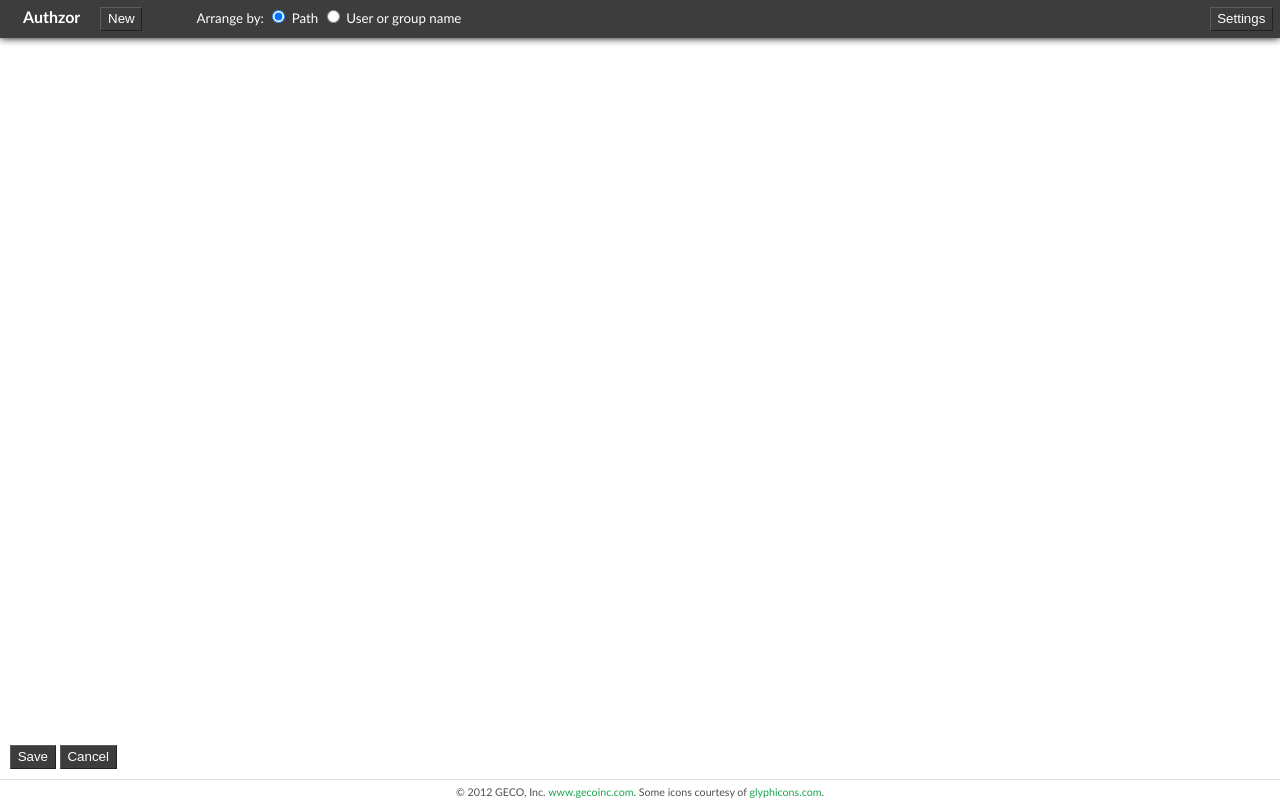
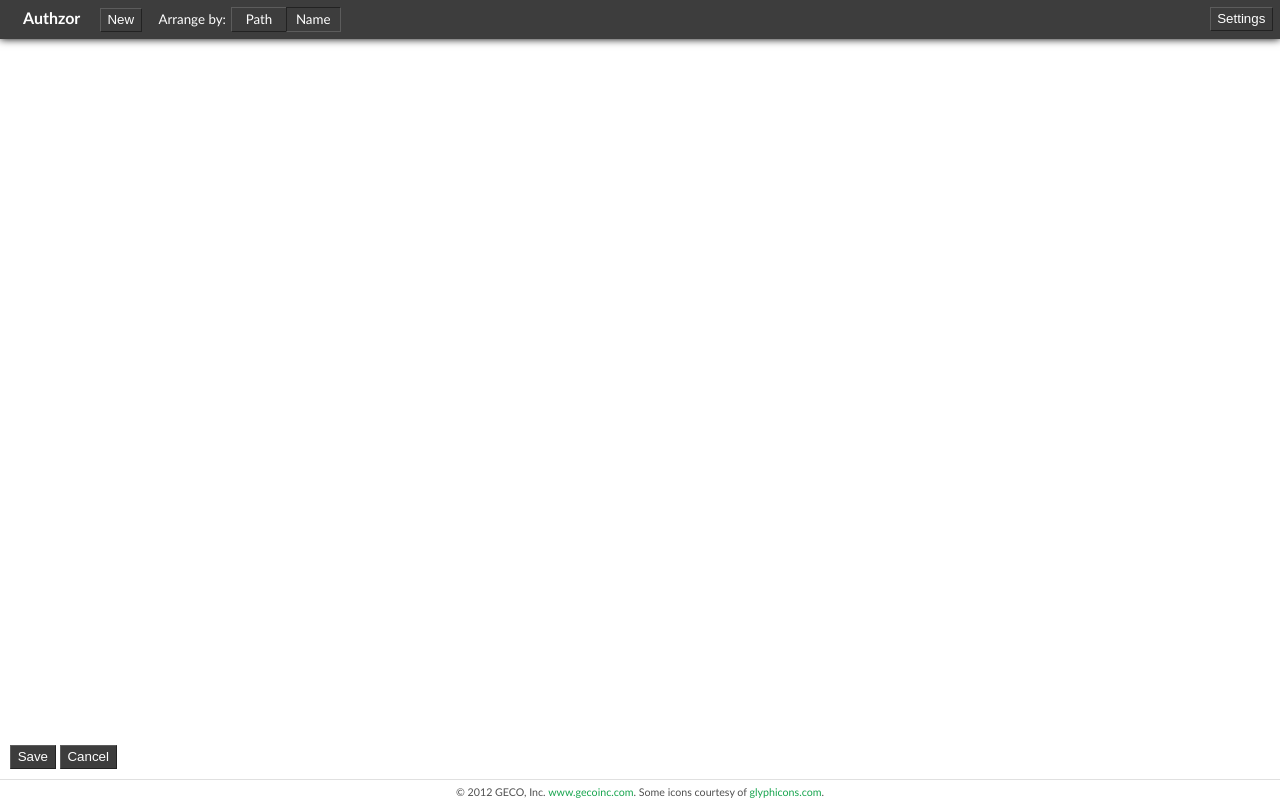
Before and after one commit to rburgoyne/authzor, a plain HTML site: page index.html in a window 1280 px wide. Drawn offline with Linux system fonts and the light colour scheme; no server answers.

Commit message:
changed radio buttons in button bar to toggle buttons

```diff
--- a/index.html
+++ b/index.html
@@ -96,14 +96,18 @@
             <input type="button" id="edit-button" value="Edit" class="selection-only-button" />
             <input type="button" id="copy-button" value="Copy" class="selection-only-button" />
             <input type="button" id="delete-button" value="Delete" class="selection-only-button" />
+            <label>Arrange by:</label>
             <span id="arrange-by-radio-button-group">
-            	<label>Arrange by: </label>
-            	<input type="radio" id="arrange-by-path-radio-button"
-            		value="path" name="arrange-by" checked />
-            	<label for="arrange-by-path-radio-button">Path</label>
-            	<input type="radio" id="arrange-by-name-radio-button"
-            		value="name" name="arrange-by" />
-            	<label for="arrange-by-name-radio-button">User or group name</label>
+                <label>
+                    <input type="radio" id="arrange-by-path-radio-button"
+            		    value="path" name="arrange-by" checked />
+                    <span>Path</span>
+                </label>
+            	<label>
+                    <input type="radio" id="arrange-by-path-radio-button"
+            		    value="name" name="arrange-by" checked />
+                    <span>Name</span>
+                </label>
         	</span>
         	<input type="button" id="settings-button" value="Settings" />
         </div>
--- a/styles/authzor.css
+++ b/styles/authzor.css
@@ -101,6 +101,11 @@ div.input-group > div.edit-multiple {
     color:#fff;
     box-shadow: 0 0 8px #000;
     z-index:3;
+    font-size:10pt;
+}
+
+#button-bar > label {
+    margin-left:1em;
 }
 
 input[type=button], input[type=submit] {
@@ -119,6 +124,7 @@ input[type=button]:active:enabled, input[type=submit]:active:enabled {
 #title {
     margin:0 1em;
     font-weight:bold;
+    font-size:12pt;
 }
 
 .selection-only-button {
@@ -126,8 +132,31 @@ input[type=button]:active:enabled, input[type=submit]:active:enabled {
 }
 
 #arrange-by-radio-button-group {
-	margin-left:50px;
-	font-size: 10pt;
+    margin-left:0.5em;
+}
+
+#arrange-by-radio-button-group label {
+    margin:0;
+}
+
+#arrange-by-radio-button-group label span {
+    text-align:center;
+    display:inline-block;
+    border-width: 1px;
+    border-style: solid;
+    border-color: rgb(92,92,92) #222 #222 rgb(92,92,92);
+    padding:0.25em 0.5em;
+    width:3.0em;
+}
+
+#arrange-by-radio-button-group label input {
+    visibility:hidden;
+    margin-left:-24px;
+    top:-20px;
+}
+
+#arrange-by-radio-button-group input:checked + span {
+    border-color: #222 rgb(92,92,92) rgb(92,92,92) #222;
 }
 
 #rules-section {
```
